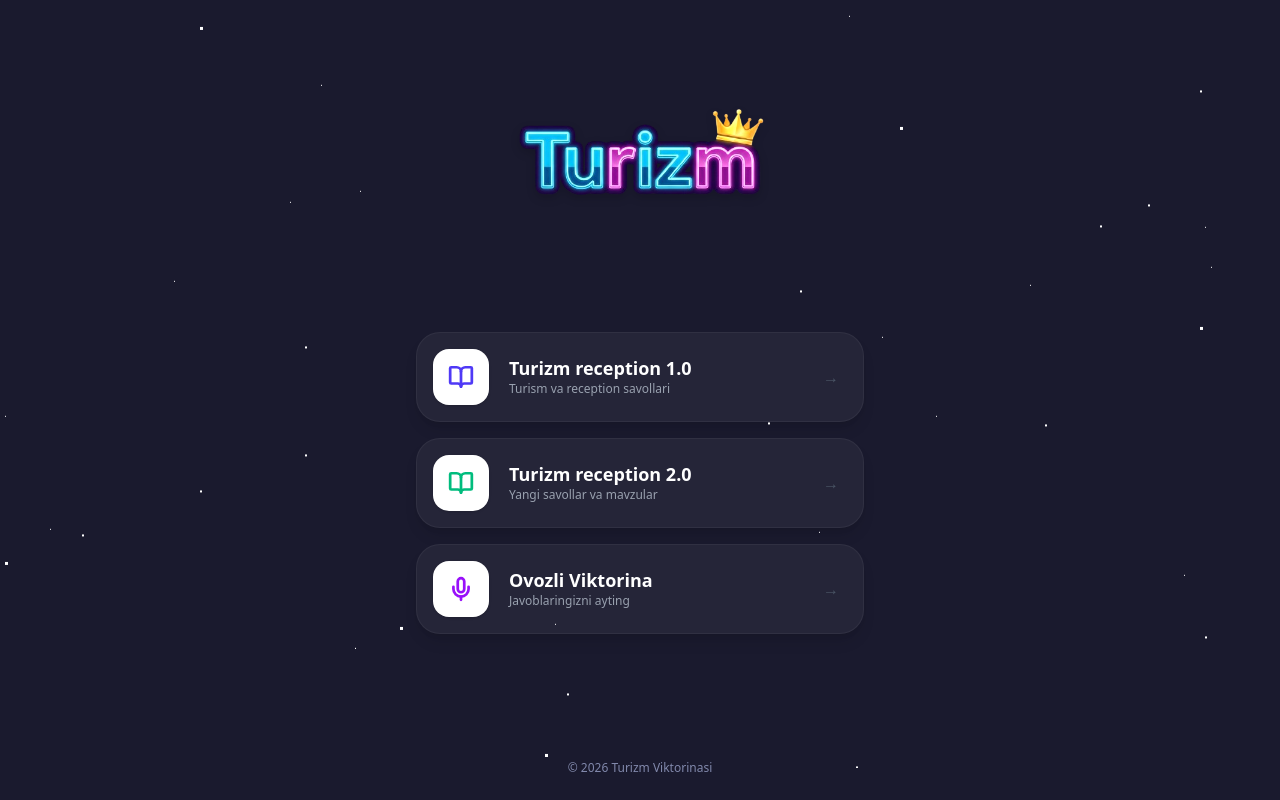
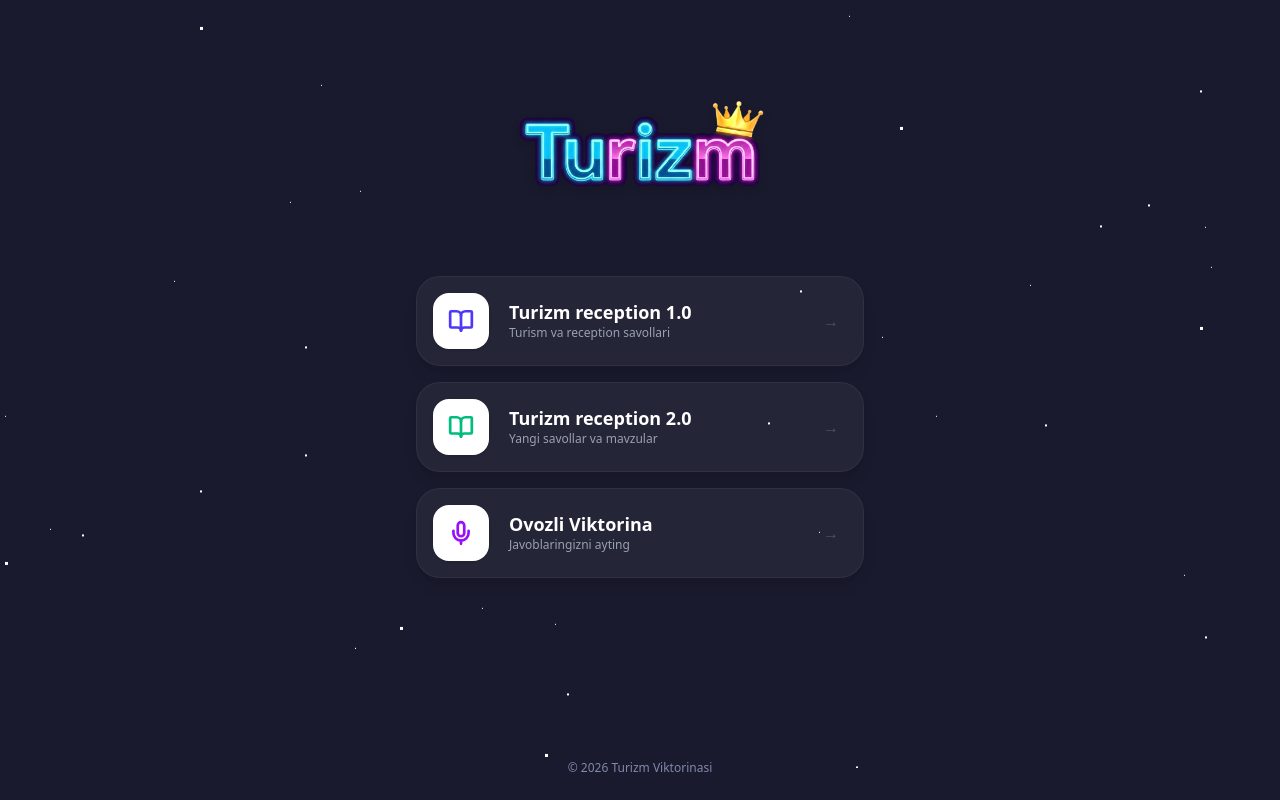
Before and after one commit to khondamirai-spec/turismustozai, a Next.js app: page / in a window 1280 px wide. Built offline with nearby package versions, Linux system fonts and the light colour scheme.

Commit message:
UI: further reduced spacing between logo and sections

```diff
--- a/src/app/page.tsx
+++ b/src/app/page.tsx
@@ -4,9 +4,9 @@ import StarBackground from "@/components/StarBackground";
 
 export default function Home() {
   return (
-    <div className="min-h-screen flex flex-col items-center justify-start pt-2 px-6 pb-6 font-sans text-white relative">
+    <div className="min-h-screen flex flex-col items-center justify-start pt-0 px-6 pb-6 font-sans text-white relative">
       <StarBackground />
-      <header className="mb-6 text-center flex flex-col items-center justify-center">
+      <header className="-mb-6 text-center flex flex-col items-center justify-center">
         <img
           src="/logo/hf_20260217_080417_3e77026e-ae70-4319-b57c-62a724b766ae-removebg-preview.png"
           alt="Turizm Viktorinasi Logo"
```
